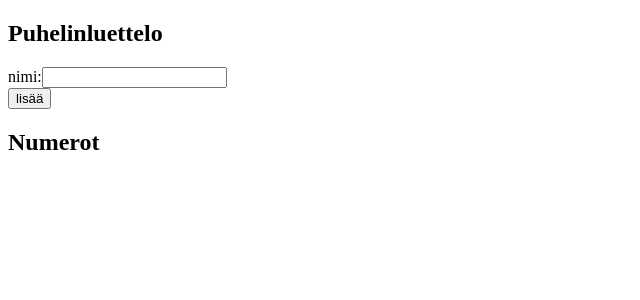
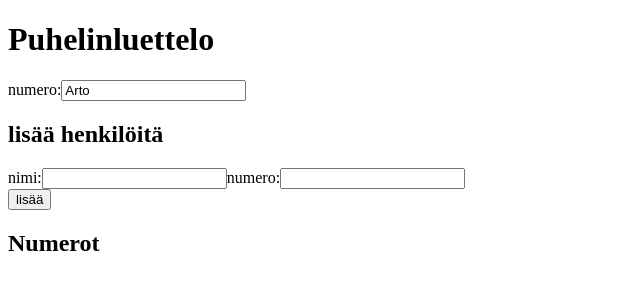
Before and after one commit to Banjotalo/FullStackOpen2019, a React (Create React App) app in the folder osa2/osa2_06_puhelinluettelo/: page / in a window 1280 px wide. Shown: the top 300 px of the page, without its empty margins (0-640 px from the left). Built offline with nearby package versions, Linux system fonts and the light colour scheme.

Commit message:
osa 2.6 puhelinluettelo valmis

```diff
--- a/osa2/osa2_06_puhelinluettelo/src/App.js
+++ b/osa2/osa2_06_puhelinluettelo/src/App.js
@@ -3,7 +3,7 @@ import { useState } from 'react'
 
 const PhoneList = ({persons}) => {
   const getPersons = () =>
-  persons.map(person => <Person key={person.name} person={person}/>)
+    persons.map(person => <Person key={person.name} person={person}/>)
 
   return(
     <div>
@@ -15,41 +15,114 @@ const PhoneList = ({persons}) => {
 const Person = ({person}) => {
   return(
     <div>
-      {person.name}
+      {person.name} {person.number}
     </div>
   )
+}
+
+const PersonForm = ({formProps}) => {
+
+  const addPerson = (event) => {
+    event.preventDefault()
+    const nameObject = {
+      name: formProps.newName,
+      number: formProps.newNumber
+    }
+
+    var result = formProps.persons.find(person => {
+      return person.name.toUpperCase() === formProps.newName.toUpperCase()
+    })
+
+    if(result === undefined){
+      formProps.setPersons(formProps.persons.concat(nameObject))
+      formProps.setNewName('')
+      formProps.setNewNumber('')
+    }else{
+      window.alert(formProps.newName + ' on jo luettelossa')
+    }
+
+  }
+
+  return(
+    <form onSubmit={addPerson}>
+       <div>
+        nimi:
+        <input value={formProps.newName} onChange={formProps.handleNewNameChange}/>
+         numero:
+        <input value={formProps.newNumber} onChange={formProps.handleNewNumberChange}/>
+      </div>
+       <div>
+        <button type="submit">lisää</button>
+      </div>
+    </form>
+  )
+}
+
+const FilterForm =({filterProps}) => {
+
+
+  var filter = filterProps.persons.filter(person => {
+    return person.name.toUpperCase().includes(filterProps.newFilter.toUpperCase())
+  })
+
+  const getFilter = () =>
+    filter.map(person => {
+      return <Person key={person.name} person={person}/>
+    })
+
+  return(
+    <div>
+      <p>numero:
+      <input value={filterProps.newFilter} onChange={filterProps.handleNewFilterChange}/></p>
+      <div>{getFilter()}</div>
+
+    </div>
+  )
+
 }
 
 const App = () => {
   const [ persons, setPersons] = useState([])
   const [ newName, setNewName ] = useState('')
-
-  const addPerson = (event) => {
-    event.preventDefault()
-    const nameObject = {
-      name: newName
-    }
-
-    setPersons(persons.concat(nameObject))
-    setNewName('')
-  }
+  const [ newNumber, setNewNumber ] = useState('')
+  const [ newFilter, setNewFilter ] = useState('Arto')
 
   const handleNewNameChange = (event) => {
     setNewName(event.target.value)
   }
 
+  const handleNewNumberChange = (event) => {
+    setNewNumber(event.target.value)
+  }
+
+  const handleNewFilterChange = (event) => {
+    setNewFilter(event.target.value)
+  }
+
+  const formProps = {
+    persons: persons,
+    newName: newName,
+    newNumber: newNumber,
+    setPersons: setPersons,
+    setNewName: setNewName,
+    setNewNumber: setNewNumber,
+    handleNewNameChange: handleNewNameChange,
+    handleNewNumberChange: handleNewNumberChange
+  }
+
+  const filterProps = {
+    persons: persons,
+    newFilter: newFilter,
+    setNewFilter: setNewFilter,
+    handleNewFilterChange: handleNewFilterChange
+  }
+
   return (
     <div>
-      <h2>Puhelinluettelo</h2>
-      <form onSubmit={addPerson}>
-        <div>
-          nimi:
-          <input value={newName} onChange={handleNewNameChange}/>
-        </div>
-        <div>
-          <button type="submit">lisää</button>
-        </div>
-      </form>
+      <h1>Puhelinluettelo</h1>
+      <FilterForm filterProps={filterProps}/>
+      <h2>lisää henkilöitä</h2>
+      <PersonForm formProps={formProps}/>
       <h2>Numerot</h2>
       <PhoneList persons={persons}/>
     </div>
```
